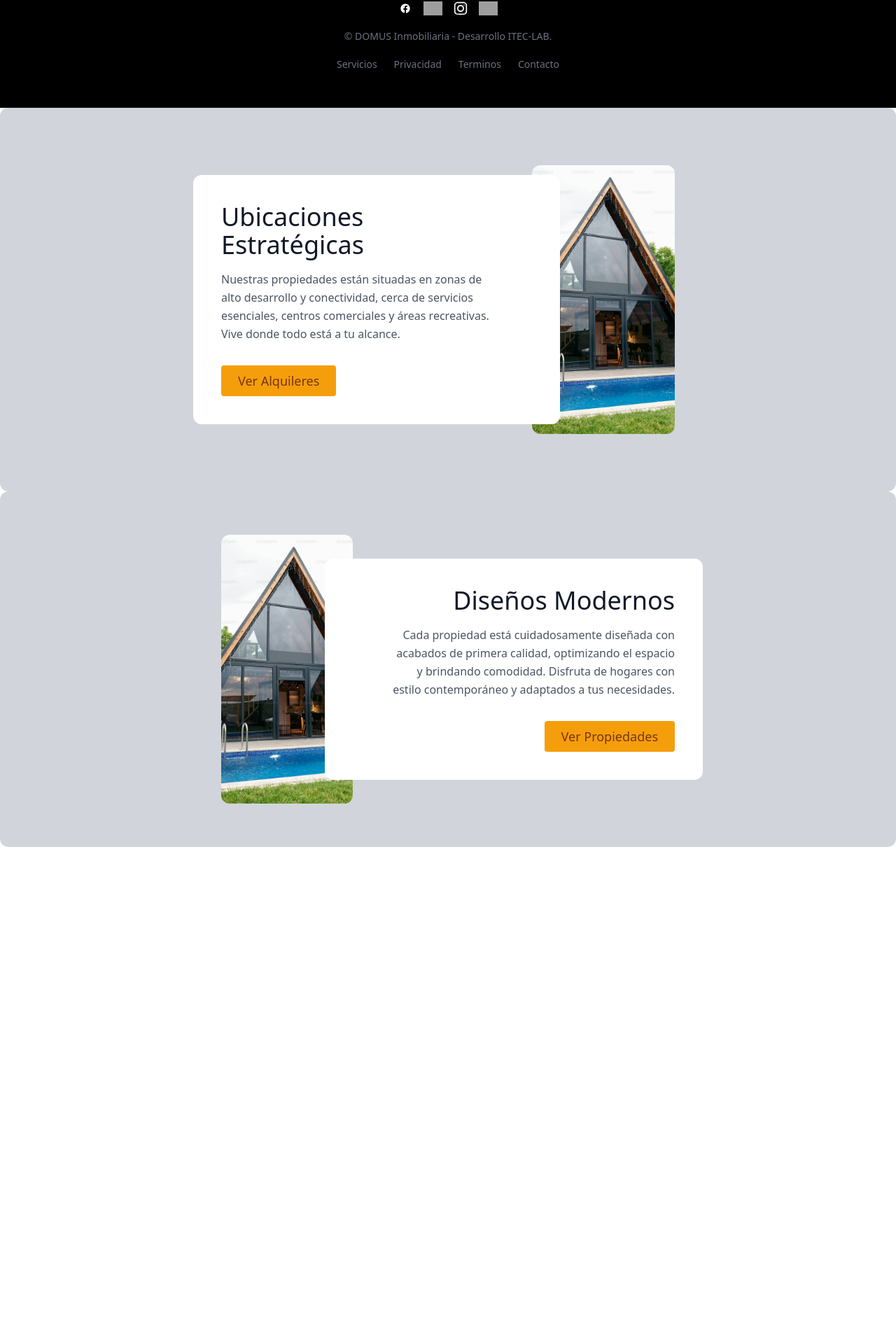
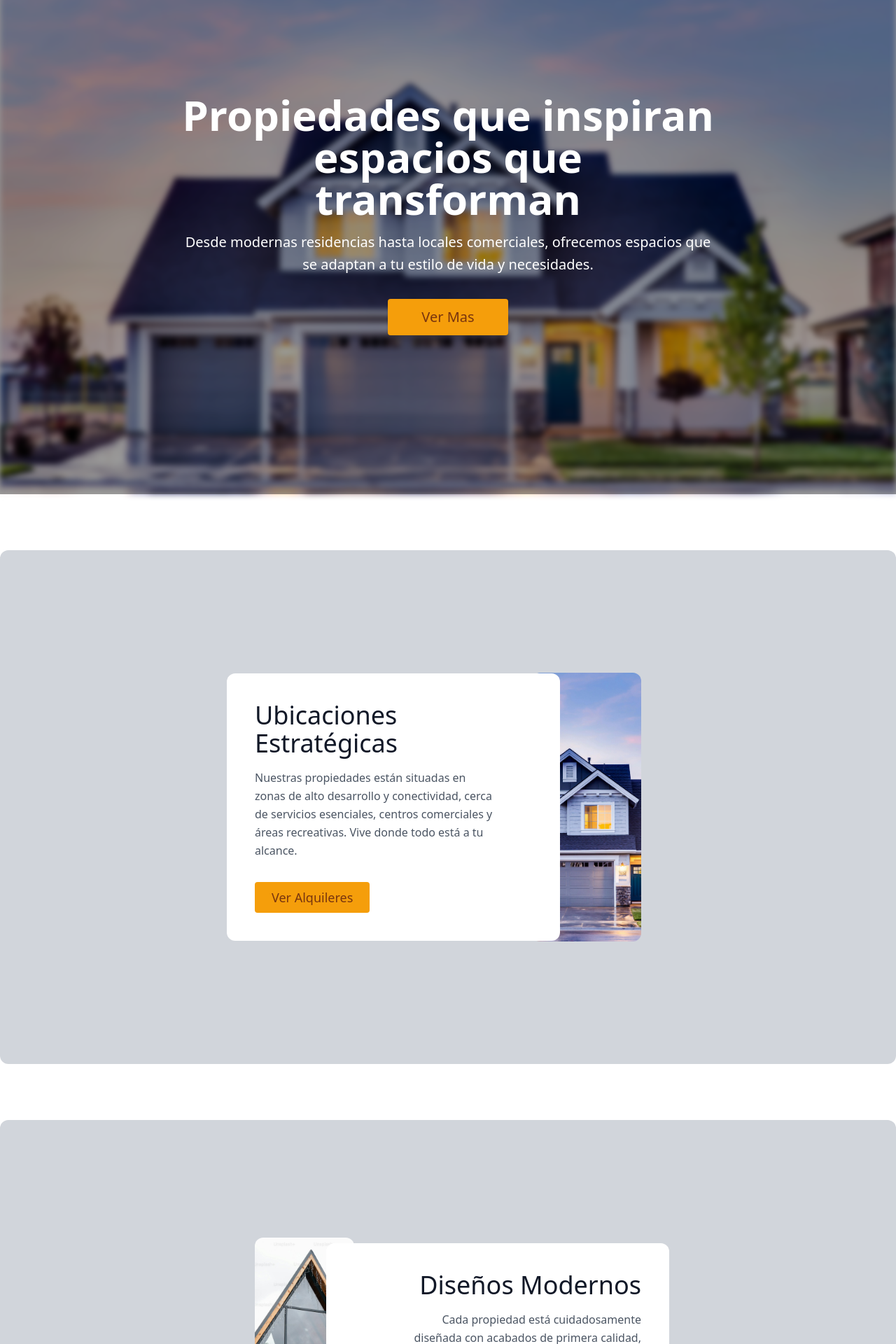
Before and after one commit to MateoGurrea02/domus-frontend, a React (Vite) app: page / in a window 1280 px wide. Shown: the part 190-2110 px from the top of the page at 70% size. Before the commit the page ends 1400 px from the top, so only its background shows below. Built offline with nearby package versions, Linux system fonts and the light colour scheme; grey boxes are pictures that could not be loaded; what tailwindcss-animated would draw is missing.

Commit message:
Creando la pagina home

```diff
--- a/src/App.jsx
+++ b/src/App.jsx
@@ -1,8 +1,5 @@
 import './App.css'
-import CardHome from './components/CardHome'
-import Footer from './components/Footer'
-import Header from './components/Header'
-import foto from './assets/casa1.jpeg'
+
 
 function App() {
 
--- a/src/components/CardHome.jsx
+++ b/src/components/CardHome.jsx
@@ -1,11 +1,11 @@
 const CardHome = ({image, title, description, reverse=true, btn}) => {
   return(
-    <section class="text-gray-600 body-font bg-gray-300 rounded-xl h-4/5">
+    <section class="text-gray-600 body-font bg-gray-300 rounded-xl p-20 my-20">
       <div className={`flex mx-auto justify-end px-5 py-24 w-3/5 flex-col items-center ${reverse ? "md:flex-row-reverse ": "md:flex-row"}`}>
-        <div class={`w-full relative`}>
+        <div class={`w-full relative`} data-aos={reverse ? "fade-left" : "fade-right"} data-aos-duration="2000">
           <img class={`object-cover object-center rounded-xl h-96  absolute -top-48 ${reverse ? "right-10" : "left-10"}`} alt="hero" src={image}/>
         </div>
-        <div className={`${reverse ? 'lg:pr-24 md:pr-16 md:items-start md:text-left ' : 'lg:pl-24 md:pl-16 md:items-end md:text-right text-right'} flex flex-col items-center bg-white p-10 rounded-xl z-10`} >
+        <div className={`${reverse ? 'lg:pr-24 md:pr-16 md:items-start md:text-left ' : 'lg:pl-24 md:pl-16 md:items-end md:text-right text-right'} flex flex-col items-center bg-white p-10 rounded-xl z-10`} data-aos={reverse ? "fade-right" : "fade-left"}  >
           <h1 class="title-font sm:text-4xl text-3xl mb-4 font-medium text-gray-900 w-full">
             {title}
           </h1>
--- a/src/components/Header.jsx
+++ b/src/components/Header.jsx
@@ -4,10 +4,10 @@ import logo from '../assets/Image 10.png'
 const Header = () => {
   return(
     <>
-      <nav className="bg-white border-gray-200 px-10 py-5 md:px-20 md:py-0">
+      <nav className="bg-white border-gray-200 px-10 py-5 md:px-20 md:py-0" >
         <div className="flex flex-wrap items-center justify-between mx-auto">
           <a href="#" className="flex items-center space-x-3 rtl:space-x-reverse">
-              <img src={logo} className="h-20 md:h-40" alt="Domus logo" />
+              <img src={logo} className="h-10 md:h-24" alt="Domus logo" />
               <span className="self-center text-2xl font-semibold whitespace-nowrap"></span>
           </a>
           <div className="flex md:order-2 space-x-3 md:space-x-0 rtl:space-x-reverse">
--- a/src/main.jsx
+++ b/src/main.jsx
@@ -1,14 +1,16 @@
 import { StrictMode } from 'react'
 import { createRoot } from 'react-dom/client'
 import App from './App.jsx'
+import Home from './pages/Home.jsx'
 import './index.css'
 import AOS from 'aos'
 import 'aos/dist/aos.css'
+
 
 AOS.init();
 
 createRoot(document.getElementById('root')).render(
   <StrictMode>
-    <App />
+    <Home />
   </StrictMode>,
 )
--- /dev/null
+++ b/src/pages/Home.jsx
@@ -0,0 +1,55 @@
+import Header from '../components/Header'
+import foto from '../assets/casa2.jpg'
+import CardHome from '../components/CardHome'
+import Footer from '../components/Footer'
+import foto2 from '../assets/casa1.jpeg'
+
+const Home = () => {
+  return(
+    <>
+      <Header></Header>
+      <section className="">
+        <img src={foto} alt="" className='object-cover w-full h-full absolute blur-sm -z-10'/>
+        <div className='bg-black h-full w-full absolute opacity-40 -z-10'>
+        </div>
+        <div className="mx-auto max-w-screen-xl px-4 py-32 lg:flex lg:h-screen lg:items-center z-10" data-aos="zoom-in" data-aos-duration="2000">
+          <div className="mx-auto max-w-3xl text-center">
+            <h1 className="text-3xl font-extrabold sm:text-6xl text-white">
+              Propiedades que inspiran espacios que transforman
+            </h1>
+
+            <p className="mt-4 sm:text-xl/relaxed text-white">
+              Desde modernas residencias hasta locales comerciales, ofrecemos espacios que se adaptan a tu estilo de vida y necesidades.
+            </p>
+
+            <div className="mt-8 flex flex-wrap justify-center gap-4">
+              <a
+                className="block w-full rounded px-12 py-3 text-xl font-medium text-amber-900 bg-amber-500 hover:bg-amber-600 shadow sm:w-auto"
+                href="#"
+              >
+                Ver Mas
+              </a>
+            </div>
+          </div>
+        </div>
+      </section>
+      <CardHome
+        title={"Ubicaciones Estratégicas"}
+        description={"Nuestras propiedades están situadas en zonas de alto desarrollo y conectividad, cerca de servicios esenciales, centros comerciales y áreas recreativas. Vive donde todo está a tu alcance."}
+        image={foto}
+        reverse={true}
+        btn={"Ver Alquileres"}
+      />
+      <CardHome
+        title={"Diseños Modernos"}
+        description={"Cada propiedad está cuidadosamente diseñada con acabados de primera calidad, optimizando el espacio y brindando comodidad. Disfruta de hogares con estilo contemporáneo y adaptados a tus necesidades."}
+        image={foto2}
+        reverse={false}
+        btn={"Ver Propiedades"}
+      />
+      <Footer/>
+    </>
+  )
+}
+
+export default Home
```
Also changed, not shown: src/assets/casa2.jpg (added), src/pages/empty.txt (deleted).
